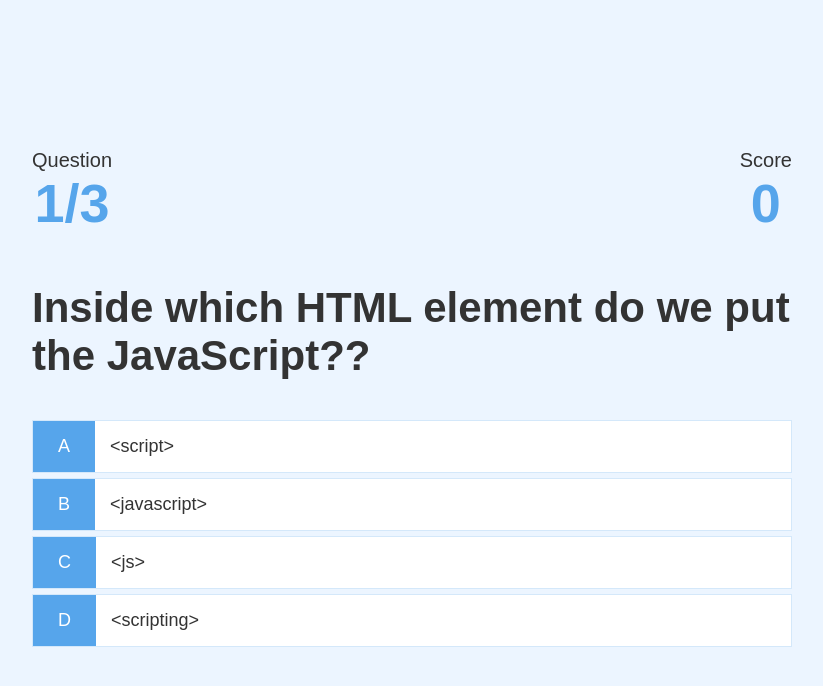
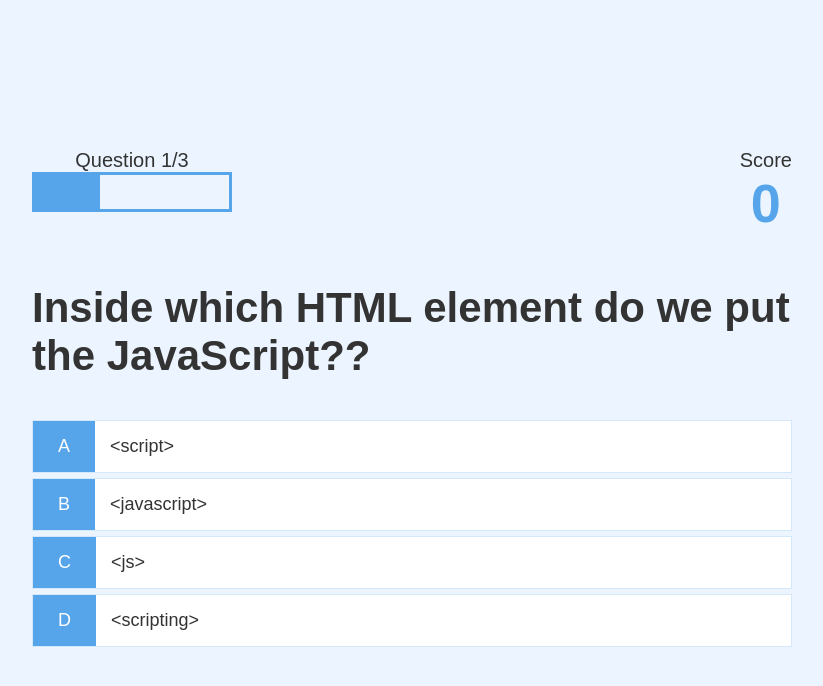
Before and after one commit to anafmonteiro/quizApp, a plain HTML site: page game.html in a window 1280 px wide. Shown: the whole page, without its empty margins (228-1051 px from the left). Drawn offline with Linux system fonts and the light colour scheme.

Commit message:
include progress bar

```diff
--- a/game.css
+++ b/game.css
@@ -46,3 +46,15 @@
 .hud-main-text {
     text-align: center;
 }
+
+#progressBar {
+    width: 20rem;
+    height: 4rem;
+    border: 0.3rem solid #56a5eb;
+}
+
+#progressBarFull {
+    height: 3.4rem;
+    background-color: #56a5eb;
+    width: 0%;
+  }
--- a/game.html
+++ b/game.html
@@ -13,12 +13,12 @@
             <div id="game" class="justify-center flex-column">
                 <div id="hud">
                     <div id="hud-item">
-                        <p class="hud-prefix">
+                        <p id="progressText" class="hud-prefix">
                             Question
                         </p>
-                        <h1 class="hud-main-text" id="questionCounter">
-                            1/3
-                        </h1>
+                        <div id="progressBar">
+                            <div id="progressBarFull"></div>
+                        </div>
                     </div>
                     <div id="hud-item">
                         <p class="hud-prefix">
--- a/game.js
+++ b/game.js
@@ -3,8 +3,9 @@ const MAX_QUESTIONS = 3;
 
 const question = document.getElementById("question");
 const choices = Array.from(document.getElementsByClassName("choice-text"));
-const questionCounterText = document.getElementById("questionCounter");
+const progressText = document.getElementById("progressText");
 const scoreText = document.getElementById("score");
+const progressBarFull = document.getElementById("progressBarFull");
 
 let currentQuestion = {};
 let acceptingAnswers = false;
@@ -52,7 +53,9 @@ getNewQuestion = () => {
     }
     questionCounter ++;
 
-    questionCounterText.innerText = `${questionCounter}/${MAX_QUESTIONS}`;
+    progressText.innerText = `Question ${questionCounter}/${MAX_QUESTIONS}`;
+
+    progressBarFull.style.width = `${(questionCounter / MAX_QUESTIONS) * 100}%`;
 
     const questionIndex = Math.floor(Math.random() * availableQuestions.length);
     currentQuestion = availableQuestions[questionIndex]
```
